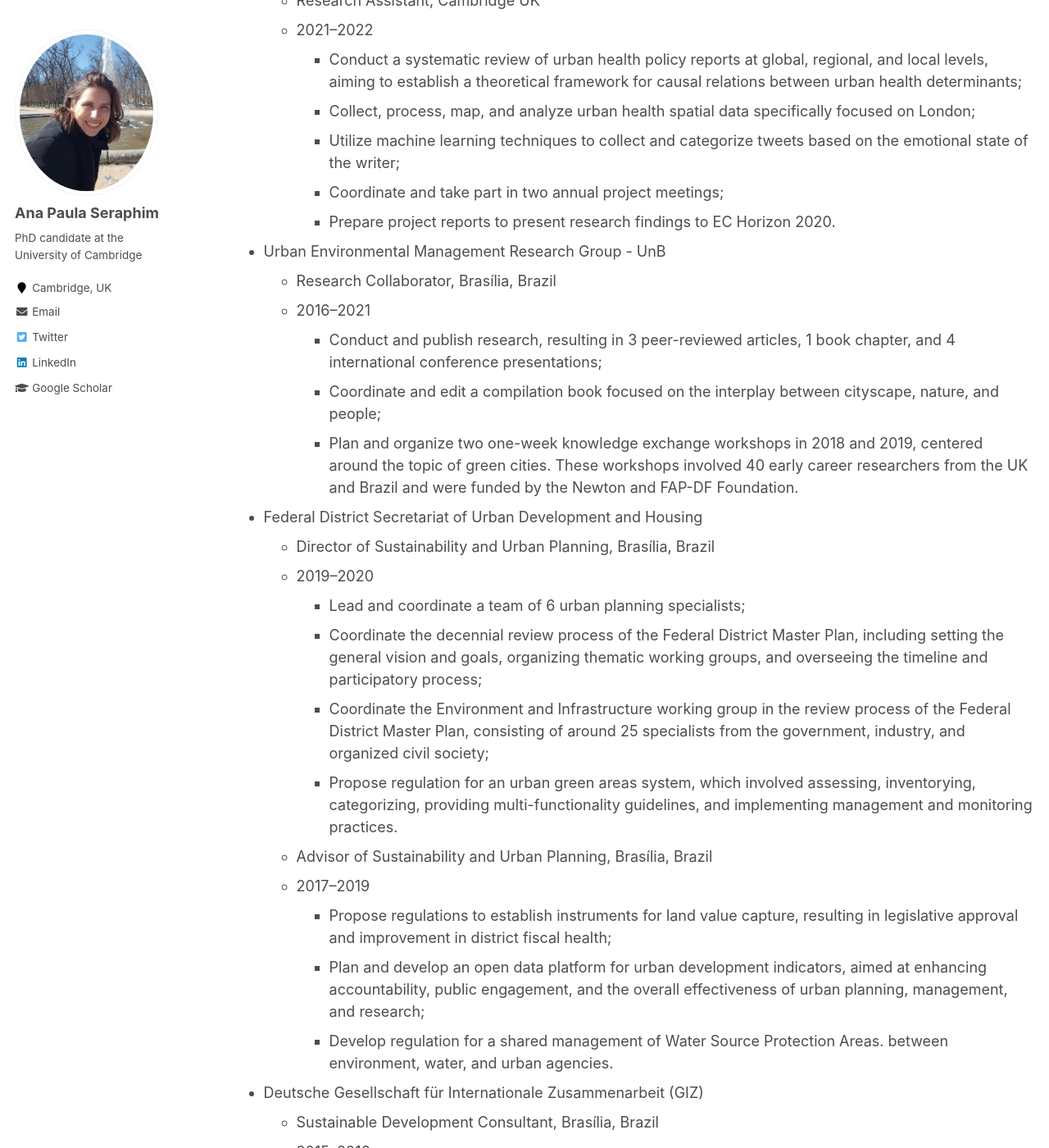
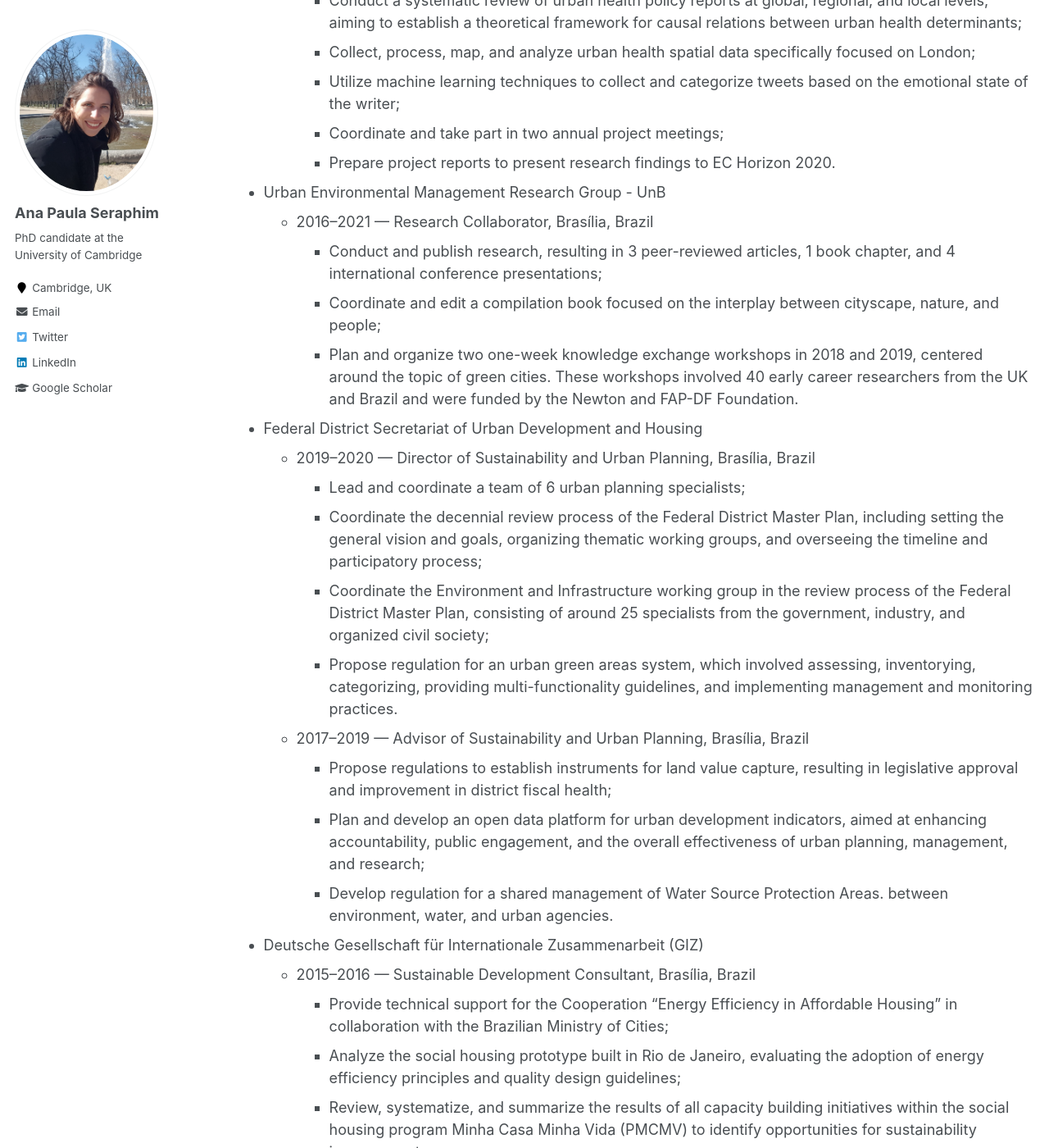
Before and after one commit to anapaccs/anapaccs.github.io, a Jekyll site: the page built from _pages/cv.md, in a window 1280 px wide and 1400 px high, scrolled down 1483 px. Shown: the whole window at 82% size. Built offline with Jekyll 4.4.1, drawn with Linux system fonts in a browser that asks for light colours; some of the changed text lies outside the part shown.

Commit message:
Fix work experience year in cv page layout

```diff
--- a/_pages/cv.md
+++ b/_pages/cv.md
@@ -35,8 +35,7 @@ Education
 Work experience
 ======
 * European Commission - Directorate General of Regional and Urban Policy (DG REGIO) - Unit of Evaluation & European Semester
-  * 2022--2023
-  * Blue Book Trainee, Brussels, Belgium
+  * 2022--2023 --- Blue Book Trainee, Brussels, Belgium
     * Manage the ex-post evaluation of the 2014-2020 Cohesion Policy period, especially the (1) synthesis of the effectiveness and impact of cohesion investments and (2) preparatory data collection and harmonization working packages;
     * Coordinate cross-functional production of Cohesion Country Reports for the 2023 European Semester;
     * Analyze Cohesion Funds investments in SMEs by sector, size, and territorial scope of beneficiaries;
@@ -46,8 +45,7 @@ Work experience
     * Oversee the automated indicators validity system for monitoring Cohesion programs.
 
 * Emotional Cities Project - European Commission's Horizon 2020
-  * Research Assistant, Cambridge UK
-  * 2021--2022
+  * 2021--2022 --- Research Assistant, Cambridge UK
     * Conduct a systematic review of urban health policy reports at global, regional, and local levels, aiming to establish a theoretical framework for causal relations between urban health determinants;
     * Collect, process, map, and analyze urban health spatial data specifically focused on London;
     * Utilize machine learning techniques to collect and categorize tweets based on the emotional state of the writer;
@@ -55,28 +53,24 @@ Work experience
     * Prepare project reports to present research findings to EC Horizon 2020.
 
 * Urban Environmental Management Research Group - UnB
-  * Research Collaborator, Brasília, Brazil
-  * 2016--2021
+  * 2016--2021 --- Research Collaborator, Brasília, Brazil
     * Conduct and publish research, resulting in 3 peer-reviewed articles, 1 book chapter, and 4 international conference presentations;
     * Coordinate and edit a compilation book focused on the interplay between cityscape, nature, and people;
     * Plan and organize two one-week knowledge exchange workshops in 2018 and 2019, centered around the topic of green cities. These workshops involved 40 early career researchers from the UK and Brazil and were funded by the Newton and FAP-DF Foundation.
 
 * Federal District Secretariat of Urban Development and Housing
-  * Director of Sustainability and Urban Planning, Brasília, Brazil
-  * 2019--2020
+  * 2019--2020 --- Director of Sustainability and Urban Planning, Brasília, Brazil
     * Lead and coordinate a team of 6 urban planning specialists;
     * Coordinate the decennial review process of the Federal District Master Plan, including setting the general vision and goals, organizing thematic working groups, and overseeing the timeline and participatory process;
     * Coordinate the Environment and Infrastructure working group in the review process of the Federal District Master Plan, consisting of around 25 specialists from the government, industry, and organized civil society;
     * Propose regulation for an urban green areas system, which involved assessing, inventorying, categorizing, providing multi-functionality guidelines, and implementing management and monitoring practices.
-  * Advisor of Sustainability and Urban Planning, Brasília, Brazil
-  * 2017--2019
+  * 2017--2019 --- Advisor of Sustainability and Urban Planning, Brasília, Brazil
     * Propose regulations to establish instruments for land value capture, resulting in legislative approval and improvement in district fiscal health;
     * Plan and develop an open data platform for urban development indicators, aimed at enhancing accountability, public engagement, and the overall effectiveness of urban planning, management, and research;
     * Develop regulation for a shared management of Water Source Protection Areas. between environment, water, and urban agencies.
 
 * Deutsche Gesellschaft für Internationale Zusammenarbeit (GIZ)
-  * Sustainable Development Consultant, Brasília, Brazil
-  * 2015--2016
+  * 2015--2016 --- Sustainable Development Consultant, Brasília, Brazil
     * Provide technical support for the Cooperation "Energy Efficiency in Affordable Housing" in collaboration with the Brazilian Ministry of Cities;
     * Analyze the social housing prototype built in Rio de Janeiro, evaluating the adoption of energy efficiency principles and quality design guidelines;
     * Review, systematize, and summarize the results of all capacity building initiatives within the social housing program Minha Casa Minha Vida (PMCMV) to identify opportunities for sustainability improvement;
```
